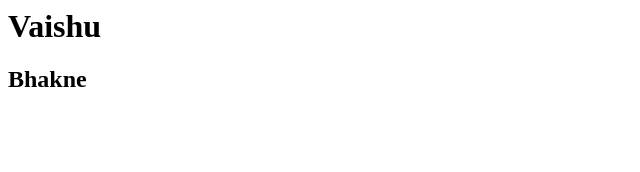
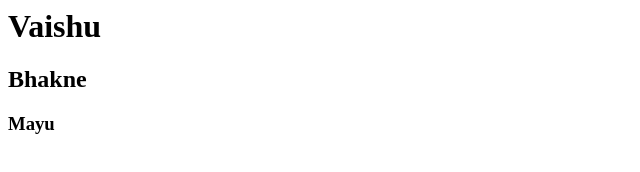
Before and after one commit to Vaishnavi-Bhakne/pskproject, a plain HTML site: page index.html in a window 1280 px wide. Shown: the full height of the page, 0-640 px from the left. Drawn offline with Linux system fonts and the light colour scheme.

Commit message:
The third one

```diff
--- a/index.html
+++ b/index.html
@@ -1,2 +1,3 @@
 <h1>Vaishu</h1>
 <h2>Bhakne</h2>
+<h3>Mayu</h3>
```
